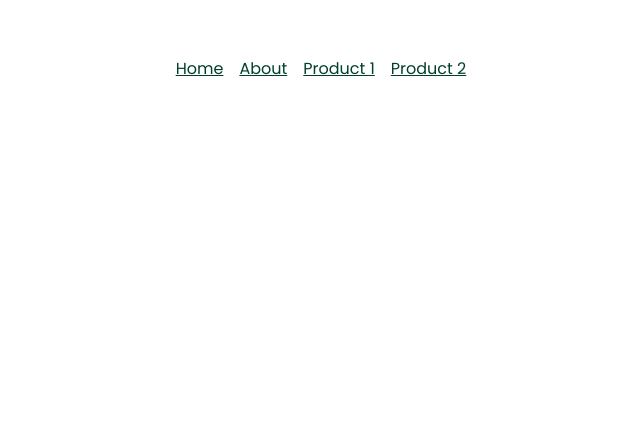
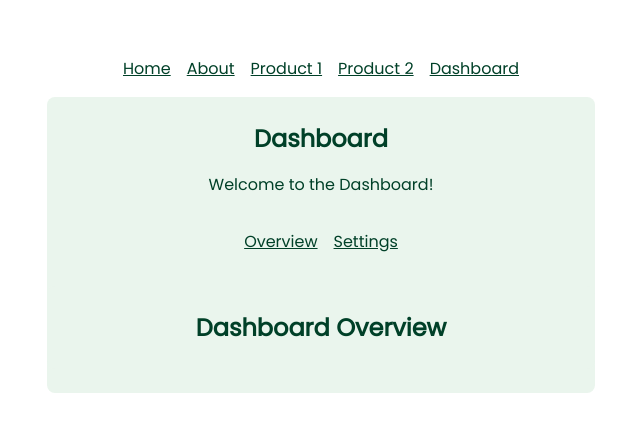
Before and after one commit to Juxn89/react-advanced-platzi, a React (Vite) app: page /dashboard/overview in a window 1280 px wide. Shown: the top 432 px of the page, without its empty margins (359-999 px from the left). Built offline with nearby package versions, Linux system fonts and the light colour scheme.

Commit message:
Routes nested and lazy loading.

```diff
--- a/src/App.tsx
+++ b/src/App.tsx
@@ -1,8 +1,14 @@
+import { lazy, Suspense } from 'react'
 import { Link, Route, Routes } from "react-router-dom"
 import { Product } from "./components/Product"
 import { Home } from "./components/Home"
+// import { Settings } from "./components/Settings"
+import { Dashboard } from "./components/Dashboard"
+import { Overview } from "./components/Overview"
+const Settings = lazy(() => import('./components/Settings'))
 
 function App() {
+
 
   return (
 		<div>
@@ -20,12 +26,23 @@ function App() {
 					<li>
 						<Link to={ '/product/2' }>Product 2</Link>
 					</li>
+					<li>
+						<Link to={ '/dashboard' }>Dashboard</Link>
+					</li>
 				</ul>
 
 				<Routes>
 					<Route path="/" element={ <Home /> }/>
 					<Route path="/about" element={ <About /> }/>
 					<Route path="/product/:id" element={ <Product /> }/>
+					<Route path="/dashboard" element={ <Dashboard /> }>
+						<Route path="overview" element={ <Overview /> } />
+						<Route path="settings" element={
+							<Suspense fallback={ <div>Loading...</div> }>
+								<Settings />
+							</Suspense>
+						 } />
+					</Route>
 				</Routes>
 			</nav>
 		</div>
--- /dev/null
+++ b/src/components/Dashboard.tsx
@@ -0,0 +1,25 @@
+import { FC } from 'react'
+import { Link, Outlet } from 'react-router-dom'
+
+export const Dashboard: FC = () => {
+
+	return(
+		<>
+			<section>
+				<h2>Dashboard</h2>
+				<p>Welcome to the Dashboard!</p>
+
+				<ul>
+					<li>
+						<Link to={ 'overview' } >Overview</Link>
+					</li>
+					<li>
+						<Link to={ 'settings' }>Settings</Link>
+					</li>
+				</ul>
+
+				<Outlet />
+			</section>
+		</>
+	)
+}
--- /dev/null
+++ b/src/components/Overview.tsx
@@ -0,0 +1,12 @@
+import { FC } from "react"
+
+export const Overview: FC = () => {
+
+	return(
+		<>
+			<section>
+				<h2>Dashboard Overview</h2>
+			</section>
+		</>
+	)
+}
--- /dev/null
+++ b/src/components/Settings.tsx
@@ -0,0 +1,14 @@
+import { FC } from "react"
+
+export const Settings: FC = () => {
+
+	return(
+		<>
+			<section>
+				<h2>Dashboard Settings</h2>
+			</section>
+		</>
+	)
+}
+
+export default Settings
```
